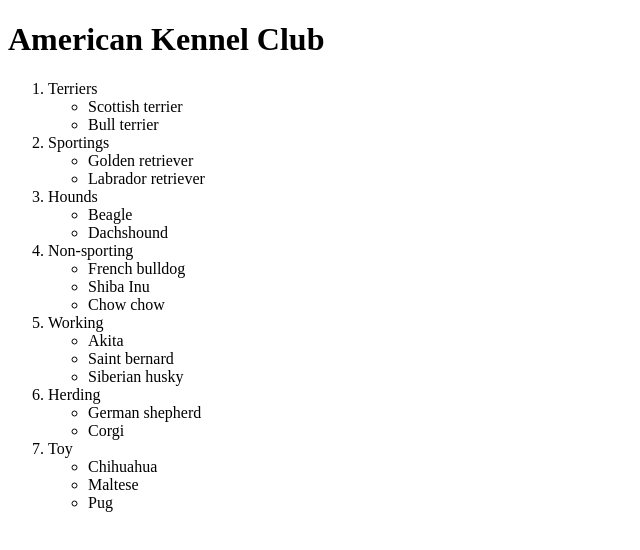
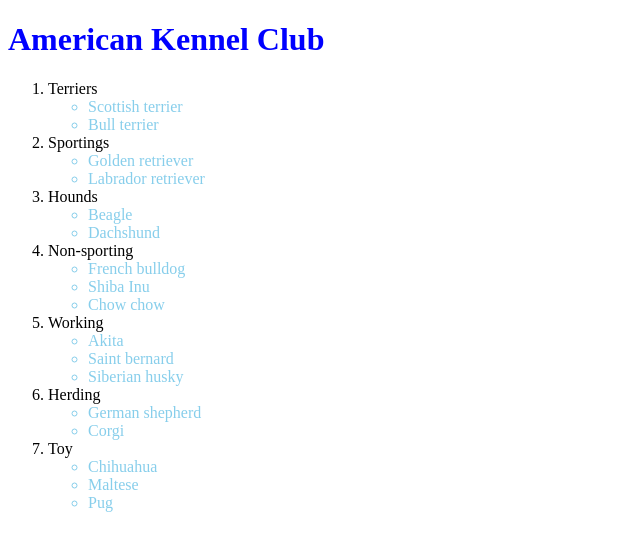
Before and after one commit to Passakorn-P/DII_M4_02, a plain HTML site: page index.html in a window 1280 px wide. Shown: the whole page, without its empty margins (0-640 px from the left). Drawn offline with Linux system fonts and the light colour scheme.

Commit message:
external css done

```diff
--- a/index.html
+++ b/index.html
@@ -3,6 +3,7 @@
   <head>
     <title>Dog breeds</title>
   </head>
+  <link rel="stylesheet" type="text/css" href="style.css">
   <body>
     <h1>American Kennel Club</h1>
     <ol>
@@ -19,7 +20,7 @@
       <li>Hounds</li>
       <ul>
         <li>Beagle</li>
-        <li>Dachshound</li>
+        <li>Dachshund</li>
       </ul>
       <li>Non-sporting</li>
       <ul>
--- /dev/null
+++ b/style.css
@@ -0,0 +1,7 @@
+h1 {
+  color: blue;
+}
+
+ul {
+  color: skyblue;
+}
```
